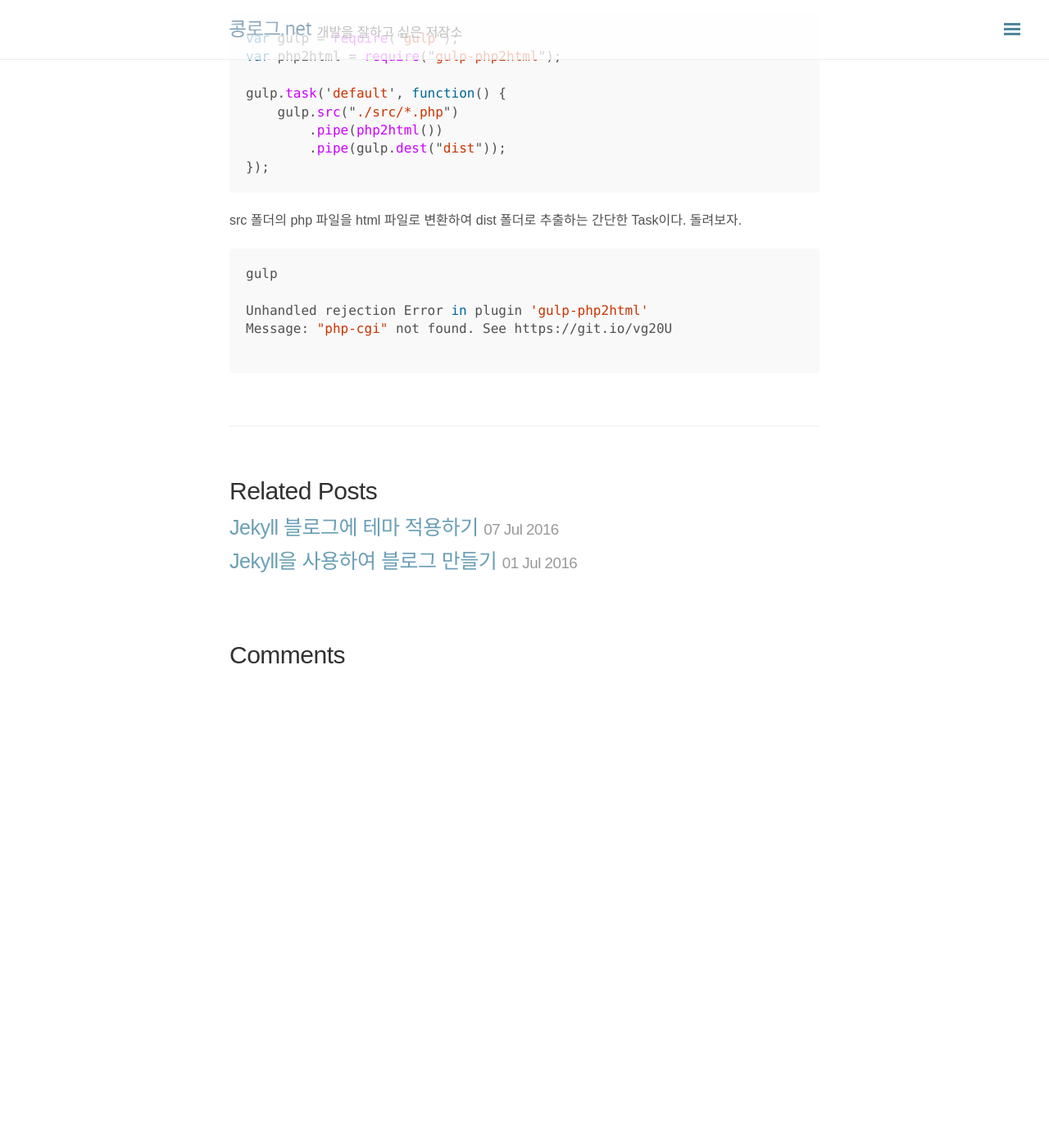
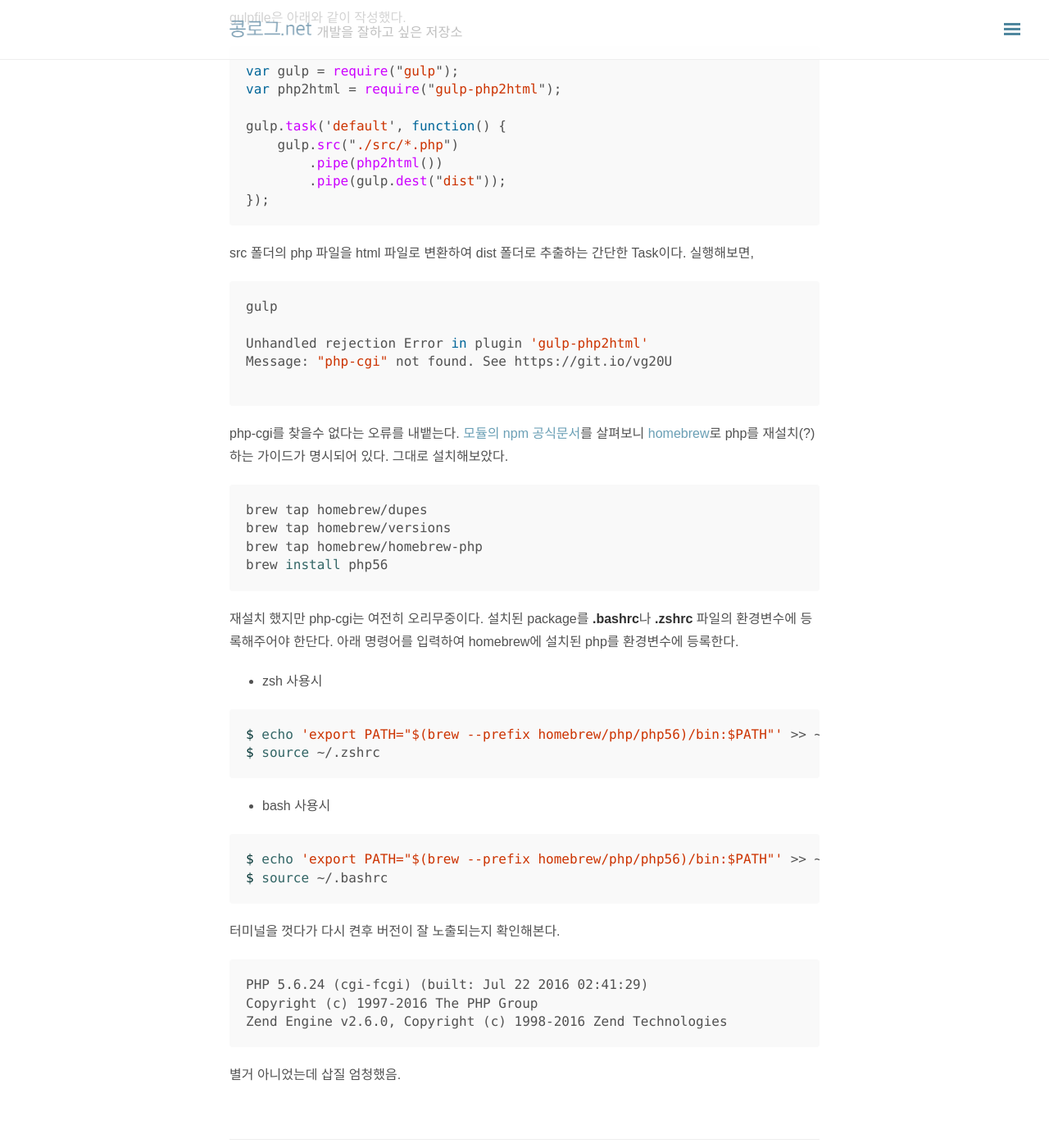
Before and after one commit to gudnam/my2kong.github.io, a Jekyll site: the page built from _posts/2016-07-26-gulp-php2html-phpcgi.md, in a window 1280 px wide and 1400 px high, scrolled down 360 px. Shown: the whole window at 82% size. Built offline with Jekyll 4.4.1, drawn with Linux system fonts in a browser that asks for light colours; nearby versions of some CDN libraries; comment, search, counter and statistics services are not loaded; before the commit the page ends 1188 px from its top, so only the background shows below that; some of the changed text lies outside the part shown.

Commit message:
[포스팅] 포스팅 추가

````diff
--- a/_posts/2016-07-26-gulp-php2html-phpcgi.md
+++ b/_posts/2016-07-26-gulp-php2html-phpcgi.md
@@ -1,10 +1,10 @@
 ---
 layout: post
-title: gulp-php2html 사용시 "php-cgi" not found
-tags: gulp gulp-php2html php
+title: OSX 엘캐피탄 gulp-php2html 사용시 "php-cgi" not found
+tags: gulp gulp-php2html php OSX
 ---
 
-프로젝트 리소스 산출물 관리를 php로 하고 있다. php 페이지는 apache환경이 셋팅되어 있지 않은 곳에서는 확인이 어려워, 작업후 매번 html 파일로 변환시켜주는 작업을 수행했었는데 gulp 모듈중 [gulp-php2html](https://www.npmjs.com/package/gulp-php2html) 모듈을 이용하고 있다.
+프로젝트 리소스 산출물 관리를 php로 하고 있다. php 페이지는 apache환경이 셋팅되어 있지 않은 곳에서는 확인이 어려워 작업후 매번 html 파일로 변환시켜주는 작업이 필요했는데, 그 작업을 gulp 모듈의 [gulp-php2html](https://www.npmjs.com/package/gulp-php2html)을 이용하여 수행하고자 했다.
 
 gulpfile은 아래와 같이 작성했다.
 
@@ -20,7 +20,7 @@ gulp.task('default', function() {
 ```
 
 src 폴더의 php 파일을 html 파일로 변환하여 dist 폴더로 추출하는 간단한 Task이다.
-돌려보자.
+실행해보면,
 
 ```bash
 gulp
@@ -29,3 +29,40 @@ Unhandled rejection Error in plugin 'gulp-php2html'
 Message: "php-cgi" not found. See https://git.io/vg20U
 
 ```
+
+php-cgi를 찾을수 없다는 오류를 내뱉는다. [모듈의 npm 공식문서](https://www.npmjs.com/package/gulp-php2html#installing-php-cgi)를 살펴보니 [homebrew](http://brew.sh/)로 php를 재설치(?)하는 가이드가 명시되어 있다.
+그대로 설치해보았다.
+
+```bash
+brew tap homebrew/dupes
+brew tap homebrew/versions
+brew tap homebrew/homebrew-php
+brew install php56
+```
+
+재설치 했지만 php-cgi는 여전히 오리무중이다. 설치된 package를 **.bashrc**나 **.zshrc** 파일의 환경변수에 등록해주어야 한단다.
+아래 명령어를 입력하여 homebrew에 설치된 php를 환경변수에 등록한다.
+
+* zsh 사용시
+
+```bash
+$ echo 'export PATH="$(brew --prefix homebrew/php/php56)/bin:$PATH"' >> ~/.zshrc
+$ source ~/.zshrc
+```
+
+* bash 사용시
+
+```bash
+$ echo 'export PATH="$(brew --prefix homebrew/php/php56)/bin:$PATH"' >> ~/.bashrc
+$ source ~/.bashrc
+```
+
+터미널을 껏다가 다시 켠후 버전이 잘 노출되는지 확인해본다.
+
+```bash
+PHP 5.6.24 (cgi-fcgi) (built: Jul 22 2016 02:41:29)
+Copyright (c) 1997-2016 The PHP Group
+Zend Engine v2.6.0, Copyright (c) 1998-2016 Zend Technologies
+```
+
+별거 아니었는데 삽질 엄청했음.
````
